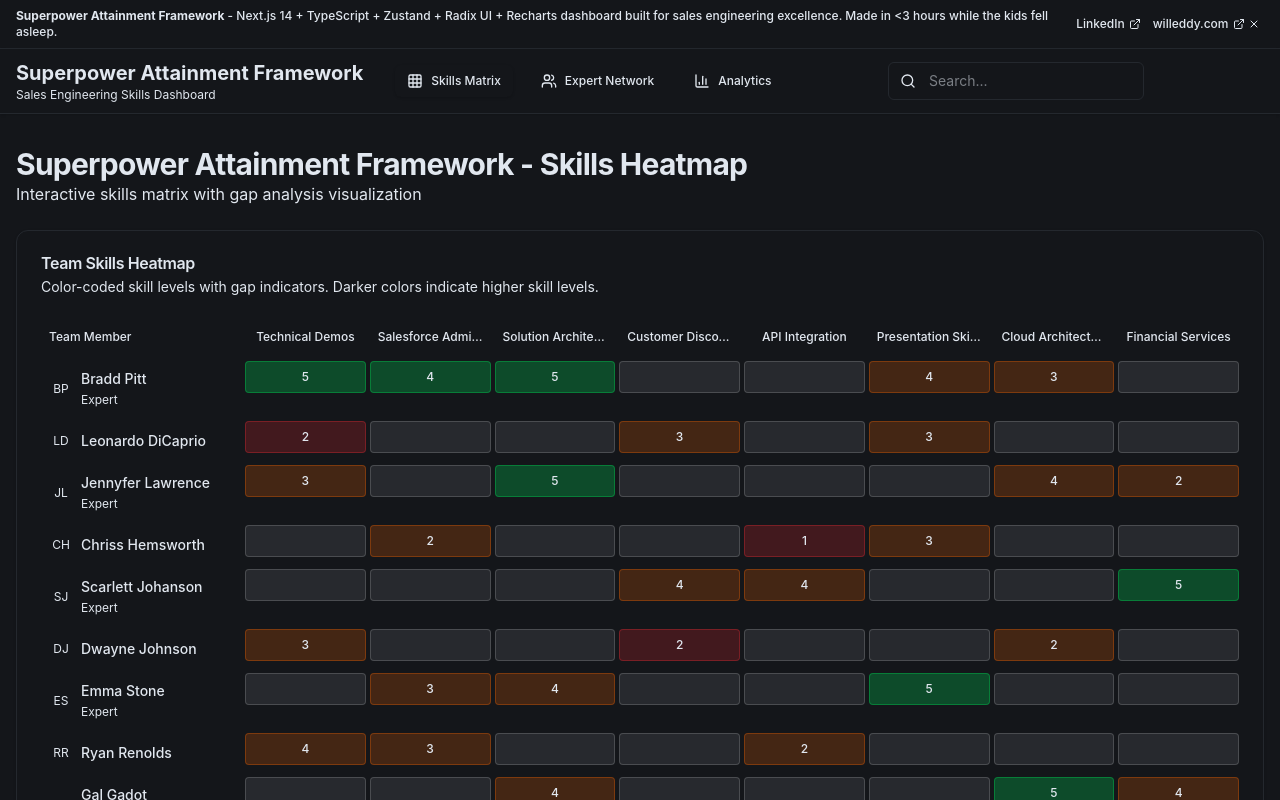
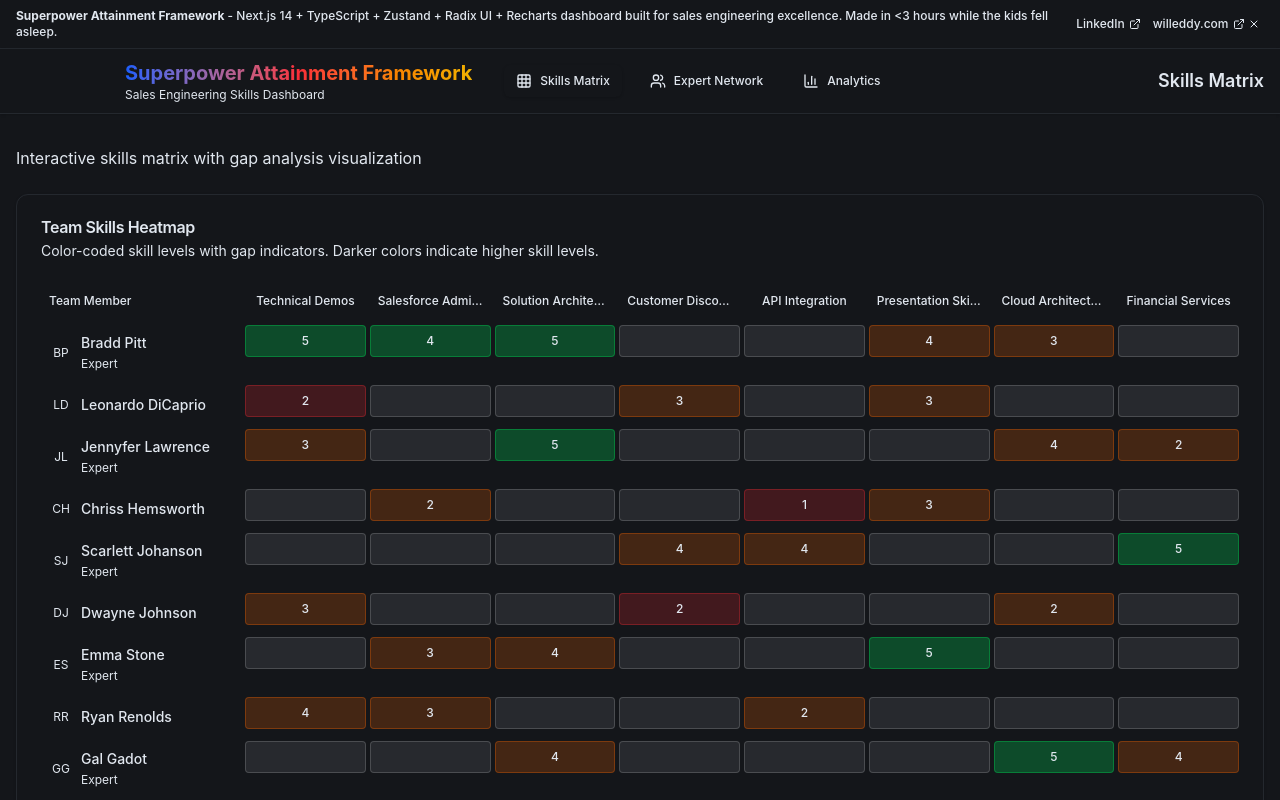
Before and after one commit to SidewalkAutomationResearch/SalesSkillSharingDash, a Next.js app: page / in a window 1280 px wide. Shown: the top 800 px of the page. Built offline with nearby package versions, Linux system fonts and the light colour scheme.

Commit message:
UI Layout Redesign: Add 125px left padding to navigation, remove search bar, move page titles to right, add Superman colors to main title, remove redundant titles from component pages

```diff
--- a/src/components/analytics/AnalyticsDashboard.tsx
+++ b/src/components/analytics/AnalyticsDashboard.tsx
@@ -86,7 +86,6 @@ export function AnalyticsDashboard() {
   return (
     <div className="space-y-6">
       <div>
-        <h2 className="text-3xl font-bold tracking-tight">Superpower Attainment Framework - Analytics</h2>
         <p className="text-muted-foreground">
           Performance metrics and insights for skills development
         </p>
--- a/src/components/experts/ExpertNetwork.tsx
+++ b/src/components/experts/ExpertNetwork.tsx
@@ -68,7 +68,6 @@ export function ExpertNetwork() {
     <div className="space-y-6">
       <div className="flex justify-between items-center">
         <div>
-          <h2 className="text-3xl font-bold tracking-tight">Superpower Attainment Framework - Expert Network</h2>
           <p className="text-muted-foreground">
             Find and connect with subject matter experts across the organization
           </p>
--- a/src/components/layout/Navigation.tsx
+++ b/src/components/layout/Navigation.tsx
@@ -5,8 +5,7 @@ import { Button } from '@/components/ui/button';
 import {
   Grid3X3,
   Users,
-  BarChart3,
-  Search
+  BarChart3
 } from 'lucide-react';
 
 const navigationItems = [
@@ -33,11 +32,18 @@ const navigationItems = [
 export function Navigation() {
   const { activeView, setActiveView } = useDashboardStore();
 
+  const getCurrentPageTitle = () => {
+    const currentItem = navigationItems.find(item => item.id === activeView);
+    return currentItem ? currentItem.label : 'Skills Matrix';
+  };
+
   return (
     <div className="border-b border-border bg-background shadow-sm">
-      <div className="container flex h-16 items-center px-4">
+      <div className="container flex h-16 items-center px-4" style={{ paddingLeft: '125px' }}>
         <div className="mr-8">
-          <h1 className="text-xl font-bold text-foreground">Superpower Attainment Framework</h1>
+          <h1 className="text-xl font-bold bg-gradient-to-r from-blue-600 via-red-500 to-yellow-500 bg-clip-text text-transparent">
+            Superpower Attainment Framework
+          </h1>
           <p className="text-xs text-muted-foreground">Sales Engineering Skills Dashboard</p>
         </div>
 
@@ -59,15 +65,10 @@ export function Navigation() {
           })}
         </nav>
 
-        <div className="ml-auto flex items-center" style={{ marginRight: '120px' }}>
-          <div className="relative">
-            <Search className="w-4 h-4 absolute left-3 top-1/2 transform -translate-y-1/2 text-accent-blue" />
-            <input
-              type="text"
-              placeholder="Search..."
-              className="w-64 pl-10 pr-4 py-2 text-sm border border-border rounded-md focus:outline-none focus:ring-2 focus:ring-accent-blue bg-input text-foreground placeholder:text-muted-foreground"
-            />
-          </div>
+        <div className="ml-auto flex items-center">
+          <h2 className="text-lg font-semibold text-foreground">
+            {getCurrentPageTitle()}
+          </h2>
         </div>
       </div>
     </div>
--- a/src/components/skills/SkillsHeatmap.tsx
+++ b/src/components/skills/SkillsHeatmap.tsx
@@ -55,7 +55,6 @@ export function SkillsHeatmap() {
     <div className="space-y-6">
       <div className="flex justify-between items-center">
         <div>
-          <h2 className="text-3xl font-bold tracking-tight">Superpower Attainment Framework - Skills Heatmap</h2>
           <p className="text-muted-foreground">
             Interactive skills matrix with gap analysis visualization
           </p>
```
